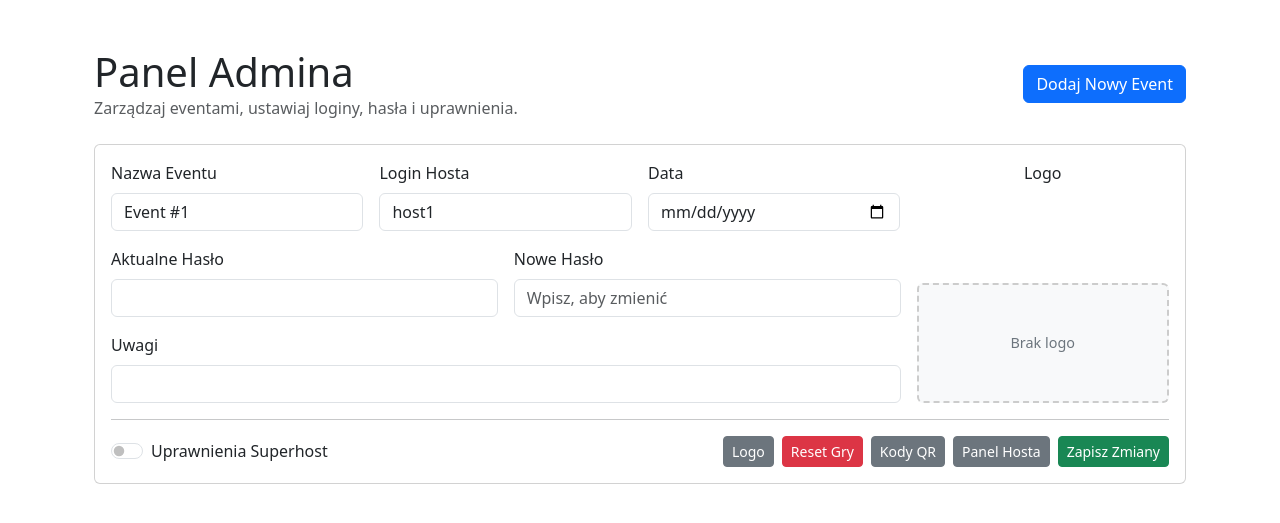
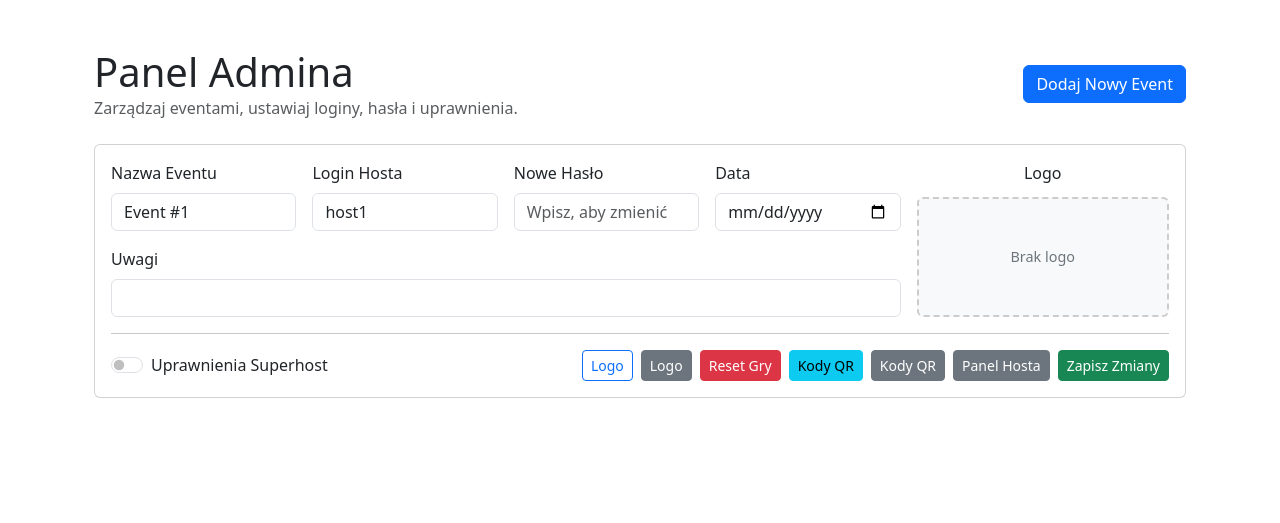
Before and after one commit to michalkopec1981/Saper-2, a Flask app: page /admin in a window 1280 px wide. Shown: the top 523 px of the page. Run offline with Flask 2, Linux system fonts and the light colour scheme; the visitor is signed in with stand-in values (Sample User, id 1); data comes from the database, SQL or seed files in the repository.

Commit message:
Update admin.html

```diff
--- a/templates/admin.html
+++ b/templates/admin.html
@@ -100,15 +100,14 @@ document.addEventListener('DOMContentLoaded', function() {
                 <div class="row g-3">
                     <div class="col-lg-9">
                         <div class="row g-3">
-                            <div class="col-md-4"><label class="form-label">Nazwa Eventu</label><input type="text" class="form-control event-name" value="${event.name || ''}"></div>
-                            <div class="col-md-4"><label class="form-label">Login Hosta</label><input type="text" class="form-control event-login" value="${event.login || ''}"></div>
-                            <div class="col-md-4"><label class="form-label">Data</label><input type="date" class="form-control event-date" value="${event.event_date || ''}"></div>
-                            <div class="col-md-6"><label class="form-label">Aktualne Hasło</label><input type="text" class="form-control" value="${event.password || ''}" readonly></div>
-                            <div class="col-md-6"><label class="form-label">Nowe Hasło</label><input type="text" class="form-control event-password" placeholder="Wpisz, aby zmienić"></div>
+                            <div class="col-md-3"><label class="form-label">Nazwa Eventu</label><input type="text" class="form-control event-name" value="${event.name || ''}"></div>
+                            <div class="col-md-3"><label class="form-label">Login Hosta</label><input type="text" class="form-control event-login" value="${event.login || ''}"></div>
+                            <div class="col-md-3"><label class="form-label">Nowe Hasło</label><input type="text" class="form-control event-password" placeholder="Wpisz, aby zmienić"></div>
+                            <div class="col-md-3"><label class="form-label">Data</label><input type="date" class="form-control event-date" value="${event.event_date || ''}"></div>
                             <div class="col-md-12"><label class="form-label">Uwagi</label><textarea class="form-control notes-textarea event-notes" rows="1">${event.notes || ''}</textarea></div>
                         </div>
                     </div>
-                <div class="col-lg-3 d-flex flex-column align-items-center">
+                    <div class="col-lg-3 d-flex flex-column align-items-center">
                         <label class="form-label">Logo</label>
                         <div class="logo-area">${logoContent}</div>
                     </div>
@@ -121,10 +120,14 @@ document.addEventListener('DOMContentLoaded', function() {
                     </div>
                     <div class="d-flex justify-content-end gap-2 flex-wrap">
                         <input type="file" class="logo-upload-input" style="display: none;" accept="image/png, image/jpeg">
+                        <button class="btn btn-sm btn-outline-danger btn-delete" ${deleteBtnVisibility}>Usuń Event</button>
+                        <button class="btn btn-sm btn-outline-primary btn-logo">Logo</button>
+                        <button class="btn btn-sm btn-outline-danger btn-delete-logo" ${deleteLogoBtnVisibility}>Usuń Logo</button>
                         <button class="btn btn-sm btn-secondary btn-delete" ${deleteBtnVisibility}>Usuń Event</button>
                         <button class="btn btn-sm btn-secondary btn-logo">Logo</button>
                         <button class="btn btn-sm btn-secondary btn-delete-logo" ${deleteLogoBtnVisibility}>Usuń Logo</button>
                         <button class="btn btn-sm btn-danger btn-reset">Reset Gry</button>
+                        <a href="/admin/qrcodes/${event.id}" class="btn btn-sm btn-info">Kody QR</a>
                         <a href="/admin/qrcodes/${event.id}" class="btn btn-sm btn-secondary">Kody QR</a>
                         <a href="/admin/impersonate/${event.id}" target="_blank" class="btn btn-sm btn-secondary">Panel Hosta</a>
                         <button class="btn btn-sm btn-success btn-save">Zapisz Zmiany</button>
@@ -245,3 +248,4 @@ document.addEventListener('DOMContentLoaded', function() {
 });
 </script>
 {% endblock %}
+~
```
